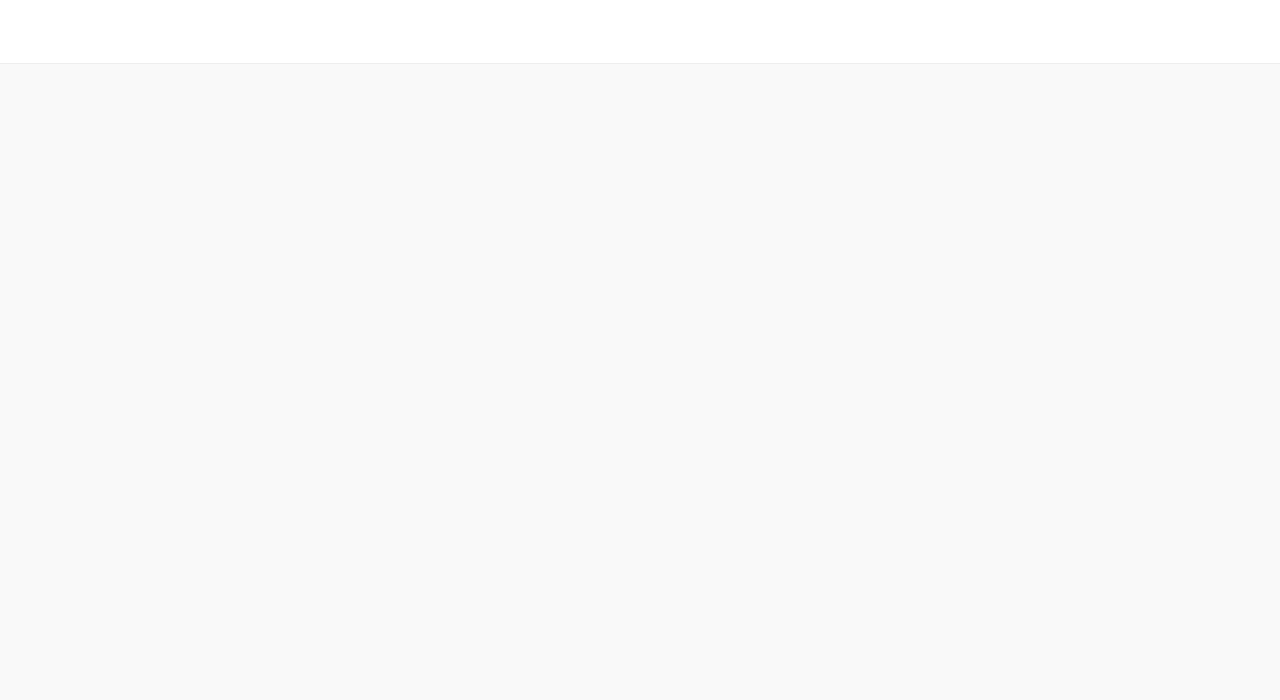
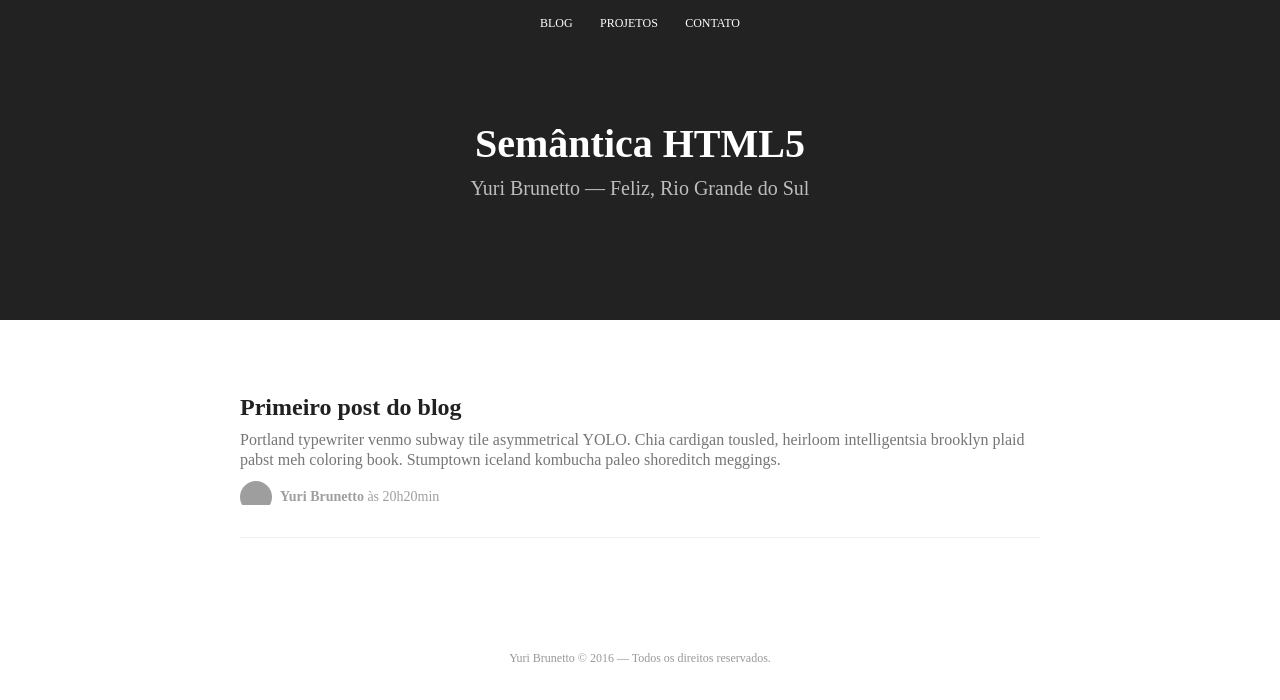
Before and after one commit to YuriBrunetto/blog-semantica, a plain HTML site: page index.html in a window 1280 px wide. Drawn offline with nearby package versions, Linux system fonts and the light colour scheme; grey boxes are pictures that could not be loaded.

Commit message:
add post and css

```diff
--- a/css/main.css
+++ b/css/main.css
@@ -1,13 +1,102 @@
 * {
   box-sizing: border-box;
+  text-rendering: optimizeLegibility;
+  -webkit-font-smoothing: antialiased;
+  -moz-webkit-font-smoothing: antialiased;
 }
 
-body {
-  background-color: #f9f9f9;
+h1, h2, h3, h4, h5, h6, p {
+  margin: 0;
 }
 
 .header {
-  height: 64px;
-  background-color: #fff;
+  height: 320px;
+  background-color: #222;
+  display: flex;
+  justify-content: center;
+  align-items: center;
+  flex-direction: column;
+  position: relative;
+}
+.header h1 {
+  color: #fff;
+  font-size: 40px;
+}
+.header h2 {
+  color: rgba(255,255,255,.7);
+  font-weight: 500;
+  font-size: 20px;
+  margin-top: 10px;
+}
+.nav {
+  width: 200px;
+  height: 48px;
+  position: absolute;
+  top: 0;
+  left: calc(50% - 100px);
+  display: flex;
+  justify-content: space-between;
+  align-items: center;
+}
+.nav a {
+  font-size: 12px;
+  color: #fff;
+  text-decoration: none;
+  font-weight: 300;
+  text-transform: uppercase;
+  transition: opacity .3s;
+}
+.nav a:hover {
+  opacity: .7;
+}
+
+.main {
+  max-width: 800px;
+  margin: 50px auto 0;
+}
+.post {
+  padding: 24px 0;
   border-bottom: 1px solid #eee;
 }
+.post-title {
+  font-size: 24px;
+  color: rgba(0,0,0,.87);
+}
+.post-p {
+  margin-top: 8px;
+  color: rgba(0,0,0,.54);
+  font-size: 16px;
+  line-height: 1.3;
+}
+.post-meta {
+  margin-top: 10px;
+}
+.post-author {
+  height: 32px;
+  color: rgba(0,0,0,.38);
+  font-size: 14px;
+  padding: 8px 0 8px 40px;
+  position: relative;
+}
+.post-author span {
+  font-weight: bold;
+}
+.post-author-avatar {
+  width: 32px;
+  height: 32px;
+  border-radius: 50%;
+  position: absolute;
+  left: 0;
+  top: 0;
+  overflow: hidden;
+  margin: 0;
+}
+
+.footer {
+  height: 40px;
+  margin-top: 100px;
+  font-size: 12px;
+  text-align: center;
+  padding: 14px;
+  color: #999;
+}
--- a/index.html
+++ b/index.html
@@ -11,8 +11,35 @@
   <body>
 
     <header class="header">
+      <h1>Semântica HTML5</h1>
+      <h2>Yuri Brunetto &mdash; Feliz, Rio Grande do Sul</h2>
 
+      <nav class="nav">
+        <a href="javascript:;" title="Blog">Blog</a>
+        <a href="javascript:;" title="Projetos">Projetos</a>
+        <a href="javascript:;" title="Contato">Contato</a>
+      </nav>
     </header>
+
+    <main class="main">
+      <article class="post">
+        <h3 class="post-title">Primeiro post do blog</h3>
+        <p class="post-p">
+          Portland typewriter venmo subway tile asymmetrical YOLO. Chia cardigan tousled, heirloom intelligentsia brooklyn plaid pabst meh coloring book. Stumptown iceland kombucha paleo shoreditch meggings.
+        </p>
+
+        <div class="post-meta">
+          <div class="post-author">
+            <figure class="post-author-avatar">
+              <img src="https://avatars3.githubusercontent.com/u/5321477?v=3&s=466" alt="Yuri Brunetto" width="100%">
+            </figure>
+            <span>Yuri Brunetto</span> às 20h20min
+          </div>
+        </div>
+      </article>
+    </main>
+
+    <footer class="footer">Yuri Brunetto &copy; 2016 &mdash; Todos os direitos reservados.</footer>
 
   </body>
 </html>
```
